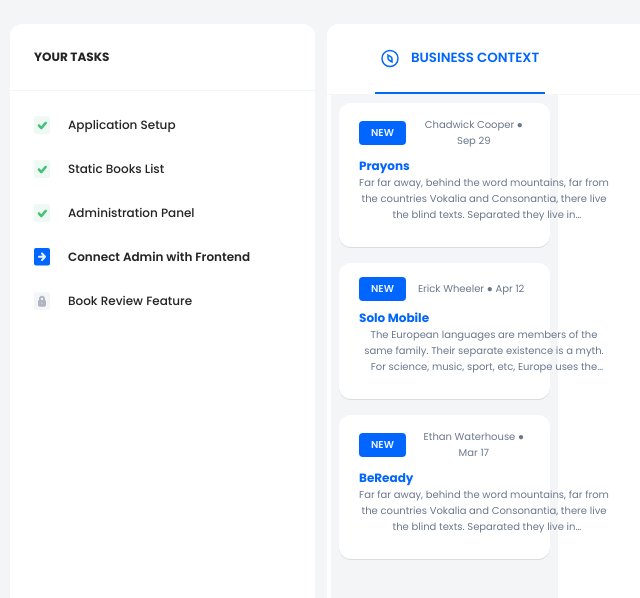
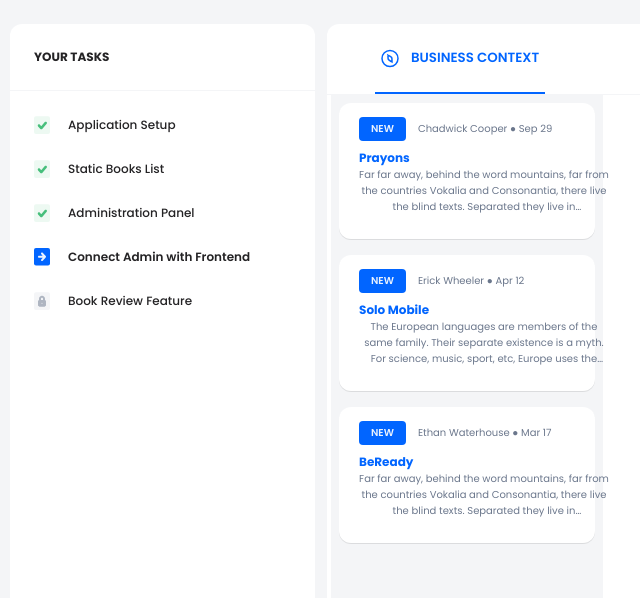
Before and after one commit to masterHAWK99/junior-front-end-developer-1664373968, a React (Create React App) app: page / in a window 1280 px wide. Shown: the top 598 px of the page, without its empty margins (14-654 px from the left). Built offline with nearby package versions, Linux system fonts and the light colour scheme.

Commit message:
#5 Improve business context sizing

```diff
--- a/src/index.css
+++ b/src/index.css
@@ -41,10 +41,10 @@ body {
 
 @media screen and (min-width: 764px) {
   .column-sm-4 {
-    width: 25%;
+    width: 30%;
   }
   .column-sm-8 {
-    width: 75%;
+    width: 70%;
   }
   .row-sm {
     flex-direction: row;
```
